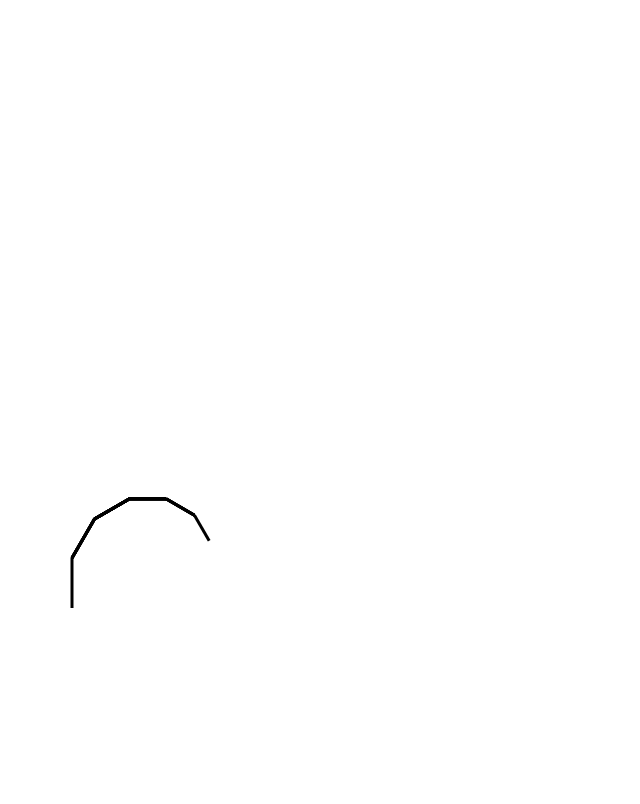
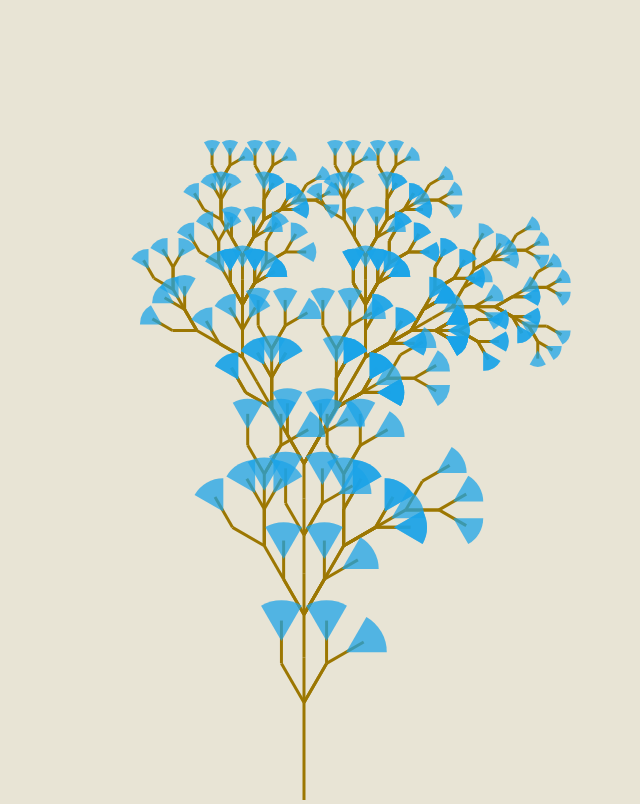
Before and after one commit to toberge/lsystem, a plain HTML site: page index.html in a window 1280 px wide. Shown: the whole page, without its empty margins (336-976 px from the left). Drawn offline with Linux system fonts and the light colour scheme.

Commit message:
Add some predefined patterns

```diff
--- /dev/null
+++ b/index.css
@@ -0,0 +1,9 @@
+* {
+  margin: 0;
+  padding: 0;
+  box-sizing: border-box;
+}
+
+html {
+  background-color: #e8e4d5;
+}
--- a/index.html
+++ b/index.html
@@ -5,9 +5,12 @@
     <title>L-system</title>
     <meta name="viewport" content="width=device-width,initial-scale=1" />
     <meta name="description" content="L-system" />
+    <link rel="stylesheet" href="./index.css" />
   </head>
   <body>
-  <canvas id="canvas" width="800" height="600">Sooooorry please use newer browser, person</canvas>
+    <canvas id="canvas" width="800" height="600"
+      >Sooooorry please use newer browser, person</canvas
+    >
     <script src="./index.js" defer></script>
   </body>
 </html>
--- a/index.js
+++ b/index.js
@@ -1,34 +1,80 @@
-`use strict`
+`use strict`;
 
 const canvas = document.getElementById("canvas");
 const context = canvas.getContext("2d");
 
-const config = {
-  segmentLength: 50,
-  turnAngle: Math.PI/6,
+canvas.width = window.innerWidth;
+canvas.height = window.innerHeight;
+// TODO fix resizing
+document.onresize = (e) => {
+  canvas.width = e.width;
+  canvas.height = e.height;
+};
+
+let config = {
+  length: 50,
+  angle: Math.PI / 6,
   falloff: 0.9,
   depth: 4,
 };
 
-const createSystem = (axiom, rules, depth=5) => {
+const systems = [
+  {
+    name: "bush",
+    axiom: "F",
+    rules: {
+      F: "FF-[-F+F+F]+[+F-F-FX]",
+    },
+    angle: (22.5 / 180) * Math.PI,
+    falloff: 1,
+    length: 16,
+  },
+  {
+    name: "Fork",
+    axiom: "F",
+    rules: {
+      //F: "F[-F-F[-F+F]+F-F]+F+F[-F+F]+F-F",
+      F: "FF[-F[+FX]][+F[-FX]][-F[-FX]]", // add [+F[+FX]] for symmetry
+    },
+    depth: 3,
+    angle: Math.PI / 6,
+    length: 50,
+    falloff: 0.95,
+  },
+  {
+    name: "MengerSponge",
+    axiom: "F-F-F-F",
+    rules: { F: "FF-F-F-F-FF" },
+    angle: Math.PI / 2,
+    falloff: 1,
+    length: 4,
+    depth: 4,
+  },
+];
+
+const createSystem = (axiom, rules, depth = 5) => {
   let system = axiom.split("");
   console.log(axiom, rules);
   for (let i = 0; i < depth; i++) {
-    system = system.flatMap((c) => rules[c] ? rules[c].split("") : c);
+    system = system.flatMap((c) => (rules[c] ? rules[c].split("") : c));
     console.log(system.join(""));
   }
   return system.join("");
-}
+};
 
-const system = createSystem("F", {"F": "F[+F]"});
-//const system = createSystem("F-F-F-F", {"F": "FF-F-F-F-FF"}, 4);
-//config.turnAngle = Math.PI/2
-//config.falloff = 1
-//config.segmentLength = 4
-//config.depth = 4
+config = { ...config, ...systems[1] };
+const system = createSystem(config.axiom, config.rules, config.depth);
+
+// Palette
+// #E8B50E
+// #9C7702
+// #1AA3E8
+// #E85825
+// #9C4121
 
 const draw = (path) => {
-  context.strokeStyle = "black";
+  context.strokeStyle = "#9C7702";
+  context.fillStyle = "#1AA3E8BB";
   context.lineWidth = 3;
   context.resetTransform();
   context.clearRect(0, 0, canvas.width, canvas.height);
@@ -38,18 +84,34 @@ const draw = (path) => {
   for (const c of path) {
     switch (c) {
       case "F":
+        context.globalCompositeOperation = "destination-over";
         context.beginPath();
         context.moveTo(0, 0);
-        context.lineTo(0, -params.segmentLength);
-        context.stroke()
-        context.translate(0, -params.segmentLength);
-        params.segmentLength *= config.falloff;
+        context.lineTo(0, -params.length);
+        context.stroke();
+        context.translate(0, -params.length);
+        params.length *= config.falloff;
+        context.globalCompositeOperation = "source-over";
+        break;
+      case "X":
+        context.translate(0, params.length / 2);
+        context.beginPath();
+        context.arc(
+          0,
+          0,
+          params.length,
+          1.5 * Math.PI - params.angle,
+          1.5 * Math.PI + params.angle
+        );
+        context.lineTo(0, 0);
+        context.fill();
+        context.translate(0, -params.length / 2);
         break;
       case "+":
-        context.rotate(params.turnAngle);
+        context.rotate(-params.angle);
         break;
       case "-":
-        context.rotate(-params.turnAngle);
+        context.rotate(params.angle);
         break;
       case "[":
         context.save();
@@ -58,14 +120,11 @@ const draw = (path) => {
       case "]":
         context.restore();
         params = stack.pop();
-        console.log(params)
         break;
       default:
         break;
     }
   }
-}
+};
 
-//draw("F[-F-F[-F+F]+F-F]+F+F[-F+F]+F-F");
-console.log(system)
 draw(system);
```
Lines whose indentation alone changed are shown as unchanged.
